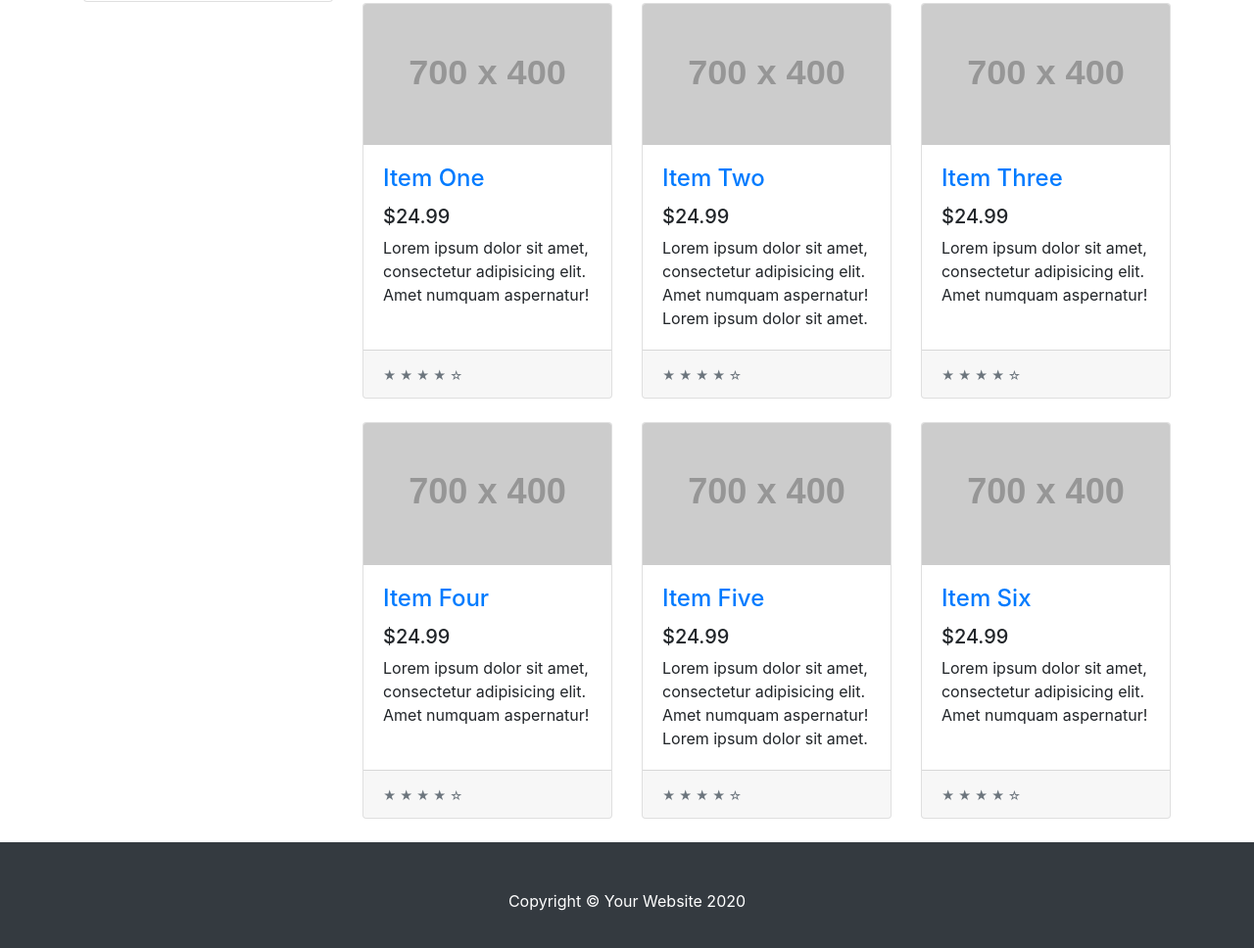
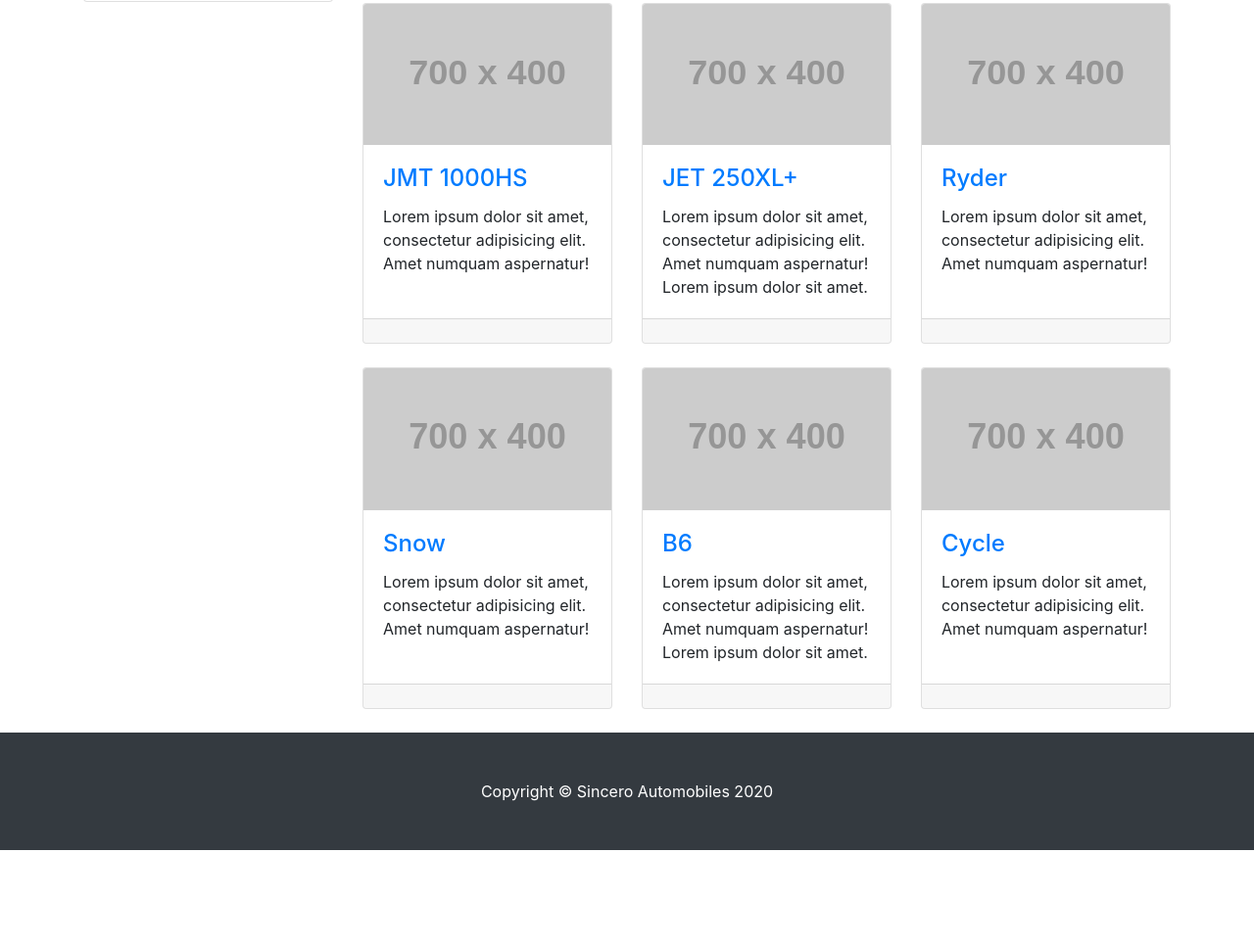
Before and after one commit to sinceroautomobiles/sinceroautomobiles.github.io, a website: page index.html in a window 1280 px wide. Shown: the part 422-1390 px from the top of the page at 98% size. After the commit the page ends 1290 px from the top, so only its background shows below. Drawn offline with Linux system fonts and the light colour scheme; placeholder pictures from the web are drawn by us.

Commit message:
Initial Commit

```diff
--- a/index.html
+++ b/index.html
@@ -105,13 +105,13 @@
               <a href="#"><img class="card-img-top" src="http://placehold.it/700x400" alt=""></a>
               <div class="card-body">
                 <h4 class="card-title">
-                  <a href="#">Item One</a>
+                  <a href="#">JMT 1000HS</a>
                 </h4>
-                <h5>$24.99</h5>
+                <h5></h5>
                 <p class="card-text">Lorem ipsum dolor sit amet, consectetur adipisicing elit. Amet numquam aspernatur!</p>
               </div>
               <div class="card-footer">
-                <small class="text-muted">&#9733; &#9733; &#9733; &#9733; &#9734;</small>
+                <small class="text-muted"></small>
               </div>
             </div>
           </div>
@@ -121,13 +121,13 @@
               <a href="#"><img class="card-img-top" src="http://placehold.it/700x400" alt=""></a>
               <div class="card-body">
                 <h4 class="card-title">
-                  <a href="#">Item Two</a>
+                  <a href="#">JET 250XL+</a>
                 </h4>
-                <h5>$24.99</h5>
+                <h5></h5>
                 <p class="card-text">Lorem ipsum dolor sit amet, consectetur adipisicing elit. Amet numquam aspernatur! Lorem ipsum dolor sit amet.</p>
               </div>
               <div class="card-footer">
-                <small class="text-muted">&#9733; &#9733; &#9733; &#9733; &#9734;</small>
+                <small class="text-muted"></small>
               </div>
             </div>
           </div>
@@ -137,13 +137,13 @@
               <a href="#"><img class="card-img-top" src="http://placehold.it/700x400" alt=""></a>
               <div class="card-body">
                 <h4 class="card-title">
-                  <a href="#">Item Three</a>
+                  <a href="#">Ryder</a>
                 </h4>
-                <h5>$24.99</h5>
+                <h5></h5>
                 <p class="card-text">Lorem ipsum dolor sit amet, consectetur adipisicing elit. Amet numquam aspernatur!</p>
               </div>
               <div class="card-footer">
-                <small class="text-muted">&#9733; &#9733; &#9733; &#9733; &#9734;</small>
+                <small class="text-muted"></small>
               </div>
             </div>
           </div>
@@ -153,13 +153,13 @@
               <a href="#"><img class="card-img-top" src="http://placehold.it/700x400" alt=""></a>
               <div class="card-body">
                 <h4 class="card-title">
-                  <a href="#">Item Four</a>
+                  <a href="#">Snow</a>
                 </h4>
-                <h5>$24.99</h5>
+                <h5></h5>
                 <p class="card-text">Lorem ipsum dolor sit amet, consectetur adipisicing elit. Amet numquam aspernatur!</p>
               </div>
               <div class="card-footer">
-                <small class="text-muted">&#9733; &#9733; &#9733; &#9733; &#9734;</small>
+                <small class="text-muted"></small>
               </div>
             </div>
           </div>
@@ -169,13 +169,13 @@
               <a href="#"><img class="card-img-top" src="http://placehold.it/700x400" alt=""></a>
               <div class="card-body">
                 <h4 class="card-title">
-                  <a href="#">Item Five</a>
+                  <a href="#">B6</a>
                 </h4>
-                <h5>$24.99</h5>
+                <h5></h5>
                 <p class="card-text">Lorem ipsum dolor sit amet, consectetur adipisicing elit. Amet numquam aspernatur! Lorem ipsum dolor sit amet.</p>
               </div>
               <div class="card-footer">
-                <small class="text-muted">&#9733; &#9733; &#9733; &#9733; &#9734;</small>
+                <small class="text-muted"></small>
               </div>
             </div>
           </div>
@@ -185,13 +185,13 @@
               <a href="#"><img class="card-img-top" src="http://placehold.it/700x400" alt=""></a>
               <div class="card-body">
                 <h4 class="card-title">
-                  <a href="#">Item Six</a>
+                  <a href="#">Cycle</a>
                 </h4>
-                <h5>$24.99</h5>
+                <h5></h5>
                 <p class="card-text">Lorem ipsum dolor sit amet, consectetur adipisicing elit. Amet numquam aspernatur!</p>
               </div>
               <div class="card-footer">
-                <small class="text-muted">&#9733; &#9733; &#9733; &#9733; &#9734;</small>
+                <small class="text-muted"></small>
               </div>
             </div>
           </div>
@@ -211,7 +211,7 @@
   <!-- Footer -->
   <footer class="py-5 bg-dark">
     <div class="container">
-      <p class="m-0 text-center text-white">Copyright &copy; Your Website 2020</p>
+      <p class="m-0 text-center text-white">Copyright &copy; Sincero Automobiles 2020</p>
     </div>
     <!-- /.container -->
   </footer>
```
